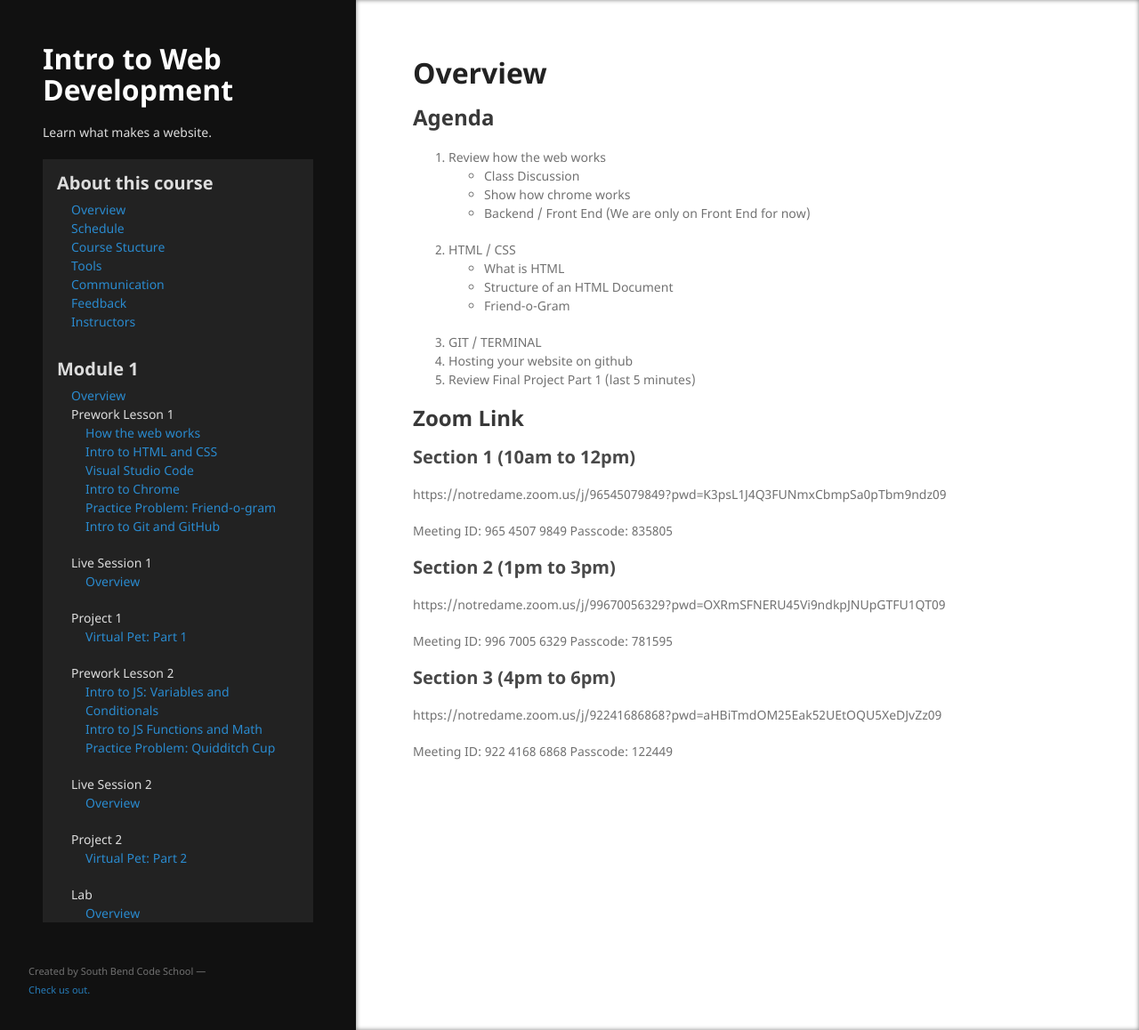
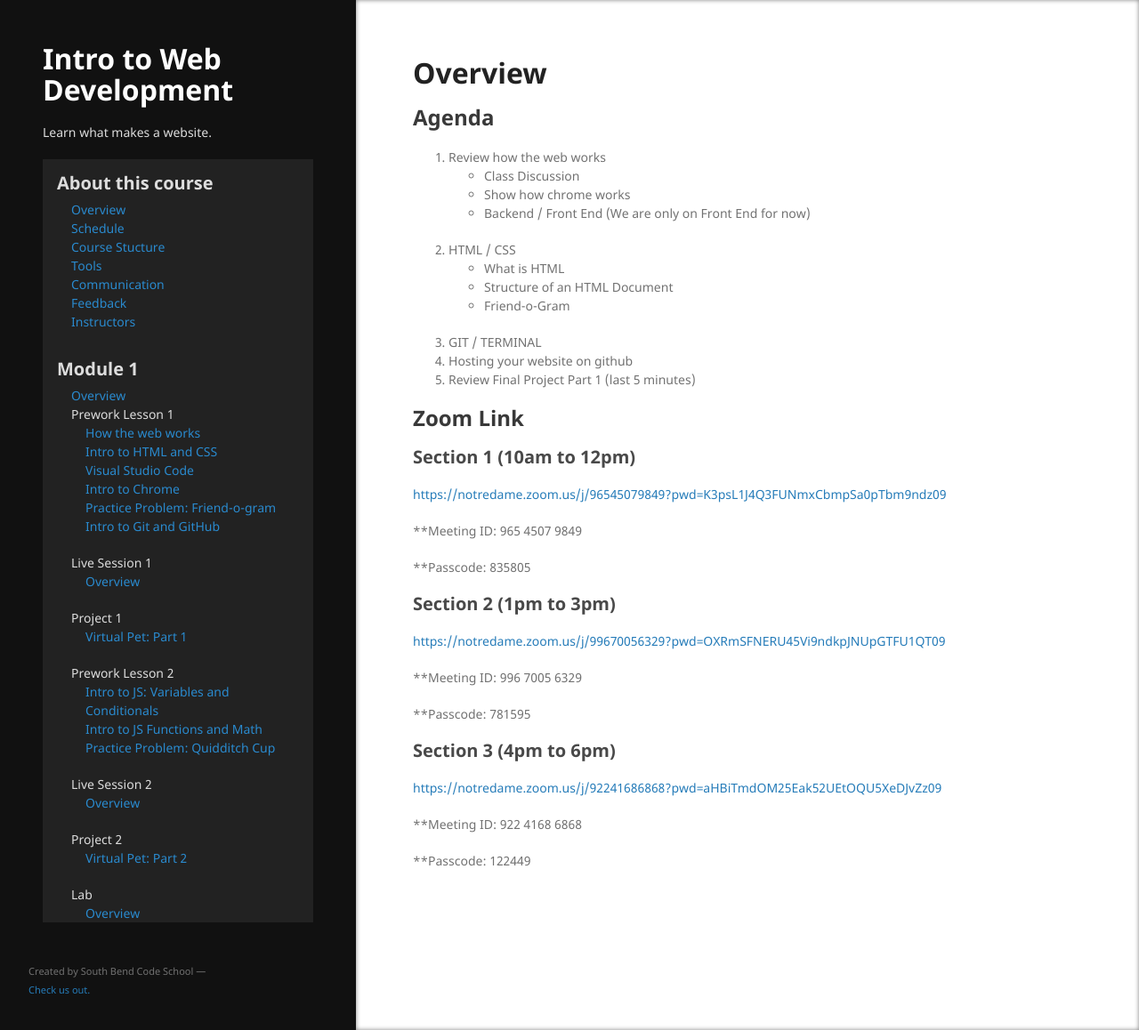
Before and after one commit to south-bend-code-works/intro-to-web-dev, a Jekyll site: the page built from lessons/module1/live_session_1.md, in a window 1280 px wide and 1158 px high. Shown: the whole window at 89% size. Built offline with Jekyll 4.4.1, drawn with Linux system fonts in a browser that asks for light colours; our own code applies the rules of GitHub Pages for plain Markdown files; some of the changed lines change nothing that is shown.

Commit message:
Update live_session_1.md

```diff
--- a/lessons/module1/live_session_1.md
+++ b/lessons/module1/live_session_1.md
@@ -20,20 +20,23 @@
 ## Zoom Link
 
 ### Section 1 (10am to 12pm)
-https://notredame.zoom.us/j/96545079849?pwd=K3psL1J4Q3FUNmxCbmpSa0pTbm9ndz09
+<https://notredame.zoom.us/j/96545079849?pwd=K3psL1J4Q3FUNmxCbmpSa0pTbm9ndz09>
 
-Meeting ID: 965 4507 9849
-Passcode: 835805
+**Meeting ID: 965 4507 9849
+
+**Passcode: 835805
 
 
 ### Section 2 (1pm to 3pm)
-https://notredame.zoom.us/j/99670056329?pwd=OXRmSFNERU45Vi9ndkpJNUpGTFU1QT09
+<https://notredame.zoom.us/j/99670056329?pwd=OXRmSFNERU45Vi9ndkpJNUpGTFU1QT09>
 
-Meeting ID: 996 7005 6329
-Passcode: 781595
+**Meeting ID: 996 7005 6329
+
+**Passcode: 781595
 
 ### Section 3 (4pm to 6pm)
-https://notredame.zoom.us/j/92241686868?pwd=aHBiTmdOM25Eak52UEtOQU5XeDJvZz09
+<https://notredame.zoom.us/j/92241686868?pwd=aHBiTmdOM25Eak52UEtOQU5XeDJvZz09>
 
-Meeting ID: 922 4168 6868
-Passcode: 122449
+**Meeting ID: 922 4168 6868
+
+**Passcode: 122449
```
